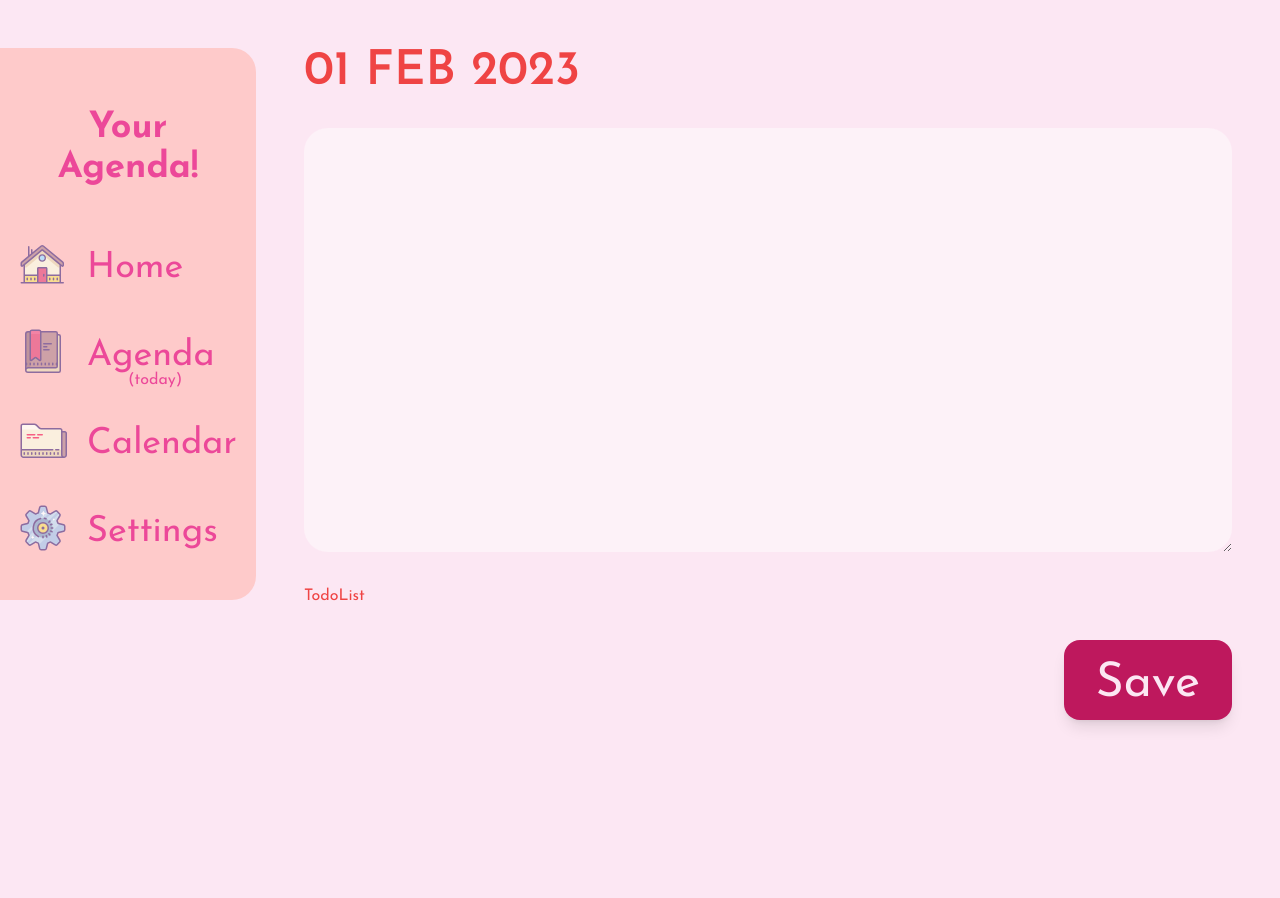
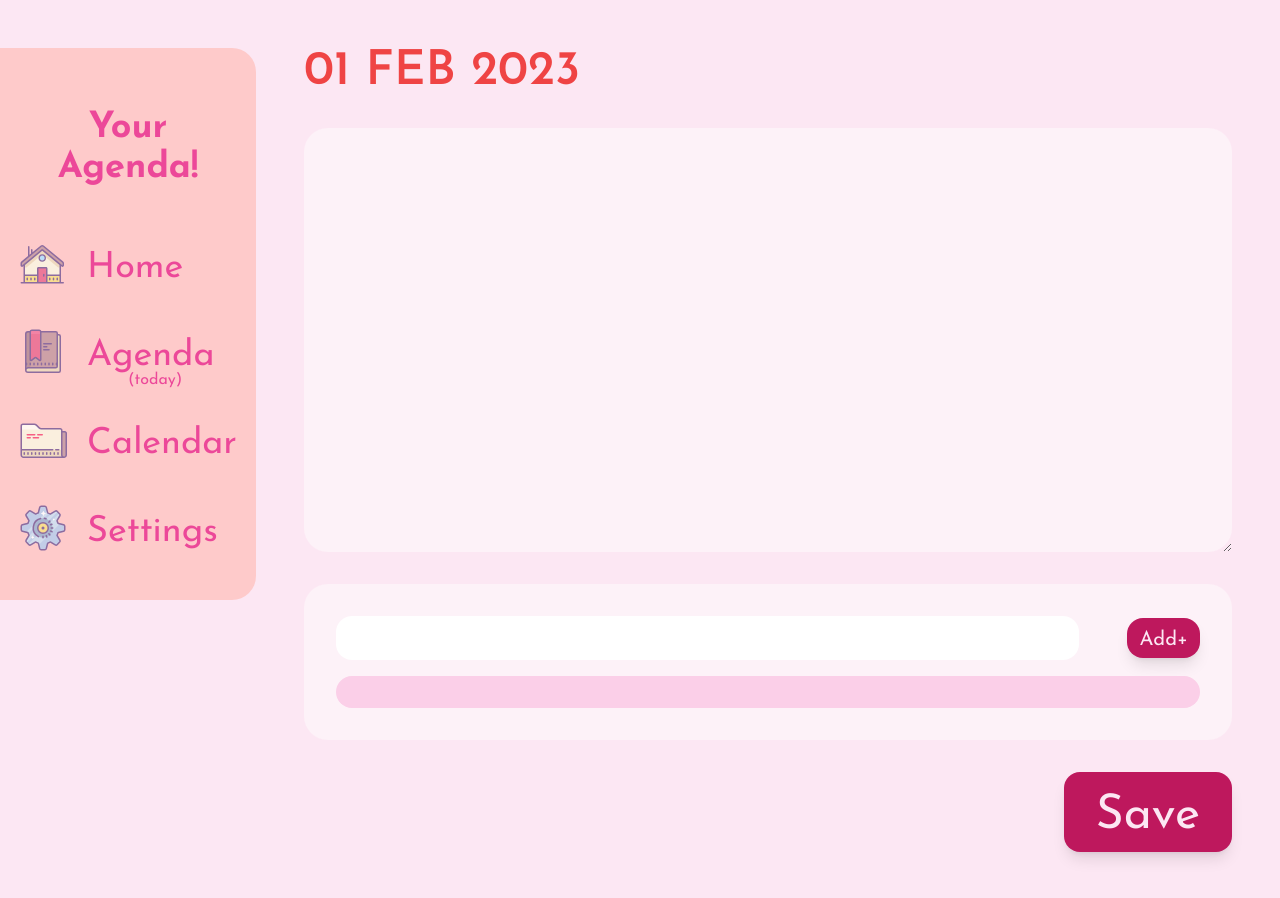
Before and after one commit to sabakukhyraa/agenda-react, a React (Create React App) app: page /agenda/01-feb-2023 in a window 1280 px wide. Before the commit the page ends 800 px from the top, so only its background shows below. Built offline with nearby package versions, Linux system fonts and the light colour scheme.

Commit message:
todoList

```diff
--- a/src/components/Notes.js
+++ /dev/null
@@ -1,5 +0,0 @@
-export default function Notes() {
-  return (
-    <div>Notes</div>
-  )
-}
--- a/src/components/TodoList.js
+++ b/src/components/TodoList.js
@@ -1,5 +1,24 @@
-export default function TodoList() {
+export default function TodoList({ todoList, callback }) {
+
+
+  const todoListMapper = todoList.map((todo, index) =>
+    <li key={index}>
+      <p>{todo.todo}</p>
+    </li>
+  )
+
+
   return (
-    <div>TodoList</div>
-  )
+    <div className="flex flex-col gap-4 w-full p-4 lg:p-8 rounded-3xl bg-pink-50">
+      <div className="flex justify-between items-center gap-12">
+        <input className="w-full px-3 py-2 rounded-2xl text-xl" value="" />
+        <button className="base-btn text-xl px-3 pb-1 pt-2">Add+</button>
+      </div>
+      <div className="bg-pink-200 p-4 w-full rounded-2xl">
+        <ul className="flex flex-col">
+          {todoListMapper}
+        </ul>
+      </div>
+    </div>
+  );
 }
```
